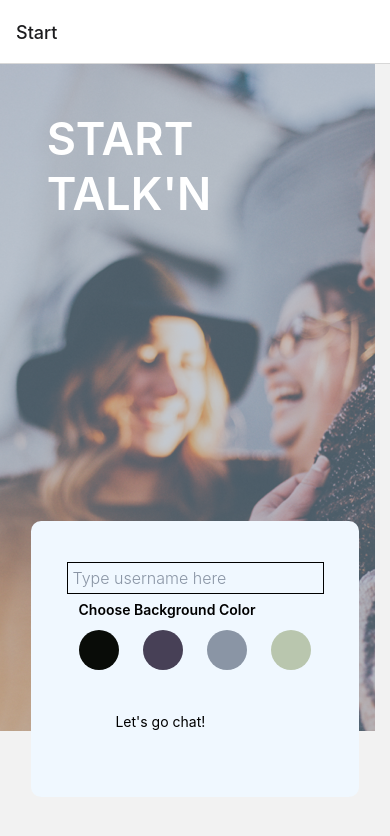
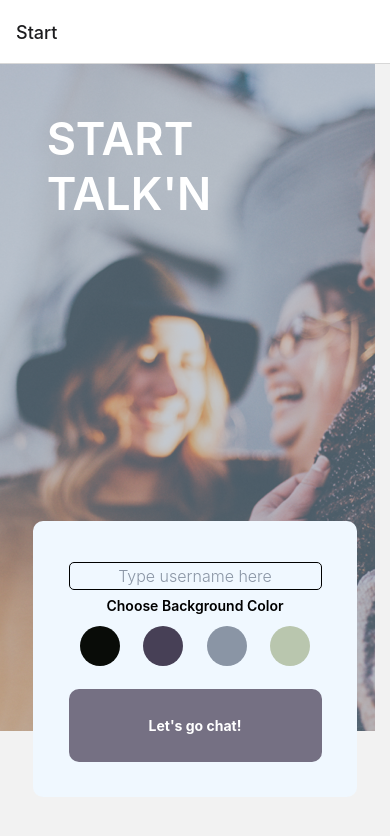
Before and after one commit to mchays12/Chat_App, a React Native app: screen /Start in a window 390 px wide. Shown: the top 836 px of the page. Built offline with nearby package versions, Linux system fonts and the light colour scheme.

Commit message:
Updated styles
cleaned up buttons to show more symetry

```diff
--- a/components/Start.js
+++ b/components/Start.js
@@ -35,7 +35,7 @@ const Start = ({ navigation }) => {
             <TouchableOpacity
               style={[
                 styles.circles,
-                color === styles.selectedCircle,
+                color === backgroundColors.a && styles.selectedCircle,
                 { backgroundColor: backgroundColors.a },
               ]}
               onPress={() => setColor(backgroundColors.a)}
@@ -43,7 +43,7 @@ const Start = ({ navigation }) => {
             <TouchableOpacity
               style={[
                 styles.circles,
-                color === styles.selectedCircle,
+                color === backgroundColors.b && styles.selectedCircle,
                 { backgroundColor: backgroundColors.b },
               ]}
               onPress={() => setColor(backgroundColors.b)}
@@ -51,7 +51,7 @@ const Start = ({ navigation }) => {
             <TouchableOpacity
               style={[
                 styles.circles,
-                color === styles.selectedCircle,
+                color === backgroundColors.c && styles.selectedCircle,
                 { backgroundColor: backgroundColors.c },
               ]}
               onPress={() => setColor(backgroundColors.c)}
@@ -59,7 +59,7 @@ const Start = ({ navigation }) => {
             <TouchableOpacity
               style={[
                 styles.circles,
-                color === styles.selectedCircle,
+                color === backgroundColors.d && styles.selectedCircle,
                 { backgroundColor: backgroundColors.d },
               ]}
               onPress={() => setColor(backgroundColors.d)}
@@ -67,8 +67,13 @@ const Start = ({ navigation }) => {
           </View>
           {/* Navigate to chat button */}
           <TouchableOpacity style={styles.button}
-            onPress={() => navigation.navigate('Chat', { name: name, color: color })}>
-            <Text> Let's go chat! </Text>
+            onPress={() => navigation.navigate('Chat', {
+              name: name,
+              color: color
+            })}>
+            <Text
+              style={styles.buttonText}
+            > Let's go chat! </Text>
           </TouchableOpacity>
         </View>
       </ImageBackground>
@@ -105,10 +110,12 @@ const styles = StyleSheet.create({
     fontSize: 16,
     fontWeight: '300',
     color: '#757083',
-    padding: 5,
-    borderWidth: 1,
+    textAlign: 'center',
+    padding: 3,
+    borderWidth: 1.5,
     marginTop: 5,
-    marginBottom: 5
+    marginBottom: 5,
+    borderRadius: 5,
 
   },
 
@@ -131,19 +138,23 @@ const styles = StyleSheet.create({
   colorSelectorText: {
     fontSize: 14,
     fontWeight: '600',
-    alignContent: 'center',
+    textAlign: 'center',
     padding: 2,
-    marginLeft: 10
+
   },
   button: {
     flex: 1,
     alignContent: 'center',
     justifyContent: 'center',
-    padding: 10,
-    marginLeft: 35
-
-
-  }
+    padding: 0,
+    backgroundColor: '#757083',
+    borderRadius: 10
+  },
+  buttonText: {
+    color: '#FFFFFF',
+    fontWeight: 'bold',
+    textAlign: 'center',
+  },
 })
 
 export default Start;
```
